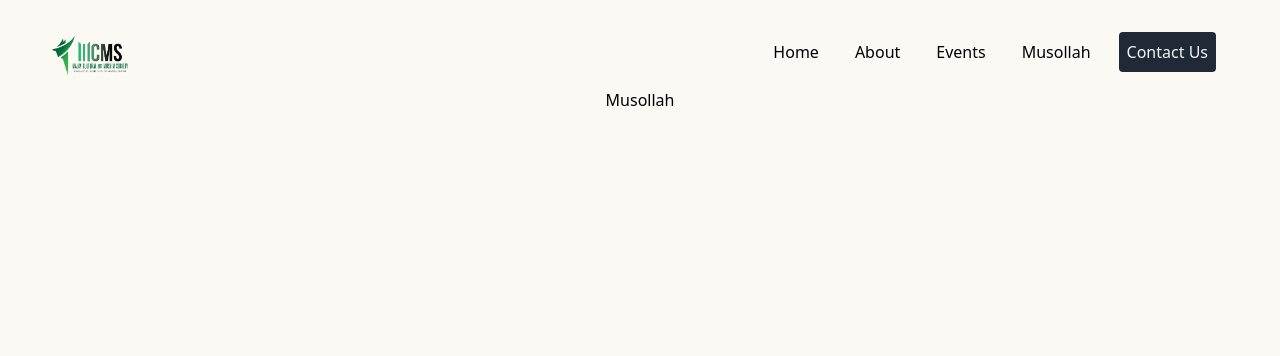
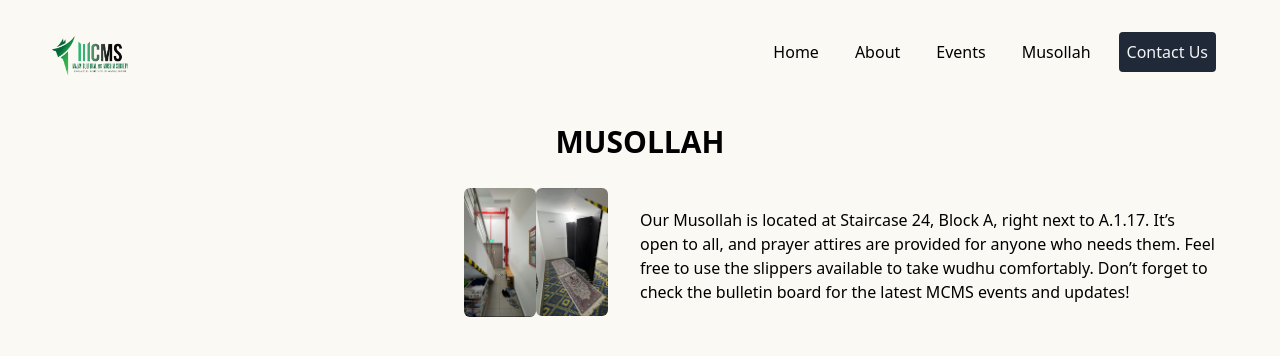
Before and after one commit to Sorarat/mcms-website, a React (Vite) app: page /musollah in a window 1280 px wide. Shown: the top 356 px of the page. Built offline with nearby package versions, Linux system fonts and the light colour scheme.

Commit message:
add musollah pics

```diff
--- a/src/Musollah.jsx
+++ b/src/Musollah.jsx
@@ -4,7 +4,34 @@ const Musollah = () => {
   return (
     <div>
       <Navbar />
-      <div>Musollah </div>
+        <div className="p-5">
+          <h2 className="text-3xl font-semibold m-4">MUSOLLAH</h2>
+          <div className="md:flex md:items-start md:p-3 ">
+            <div className="text-left font-light mb-10 mt-5 md:w-1/2 ">
+              <p>Our Musollah is located at Staircase 24, Block A, right next to A.1.17.
+                  It’s open to all, and prayer attires are provided for anyone who needs them.
+                  Feel free to use the slippers available to take wudhu comfortably.
+                  Don’t forget to check the bulletin board for the latest MCMS events and updates!
+              </p>
+            </div>
+            <div className="flex flex-col items-center mx-auto gap-y-2 w-36 md:flex-row md:mr-8 md:order-first">
+              <div>
+                <img
+                  className="h-auto max-w-full rounded-md"
+                  src="src/images/musollah1.jpg"
+                  alt="image 1"
+                ></img>
+              </div>
+              <div>
+                <img
+                  className="h-auto max-w-full rounded-md"
+                  src="src/images/musollah2.jpg"
+                  alt="image 2"
+                ></img>
+              </div>
+            </div>
+          </div>
+        </div>
     </div>
   );
 };
--- a/src/components/EventsInHome.jsx
+++ b/src/components/EventsInHome.jsx
@@ -4,7 +4,7 @@ const EventsInHome = () => {
   return (
     <div>
       <div>
-        <h2 className="text-3xl font-semibold p-5 mt-10 md:p-9">Events</h2>
+        <h2 className="text-3xl font-semibold p-5 mt-10 md:p-9">EVENTS</h2>
       </div>
 
       <div>
--- a/src/components/Goals.jsx
+++ b/src/components/Goals.jsx
@@ -4,7 +4,7 @@ const Goals = () => {
   return (
     <div className="bg-customBeige-70 mt-20 w-full p-2 md:p-12">
       <div>
-        <h2 className="text-3xl font-semibold p-5">Our Goals</h2>
+        <h2 className="text-3xl font-semibold p-5">OUR GOALS</h2>
       </div>
       <div className="flex flex-col items-center sm:flex-row sm:space-x-3 sm:m-2">
         {/* 3 goal cards */}
```
Also changed, not shown: src/images/musollah1.jpg (added), src/images/musollah2.jpg (added).
